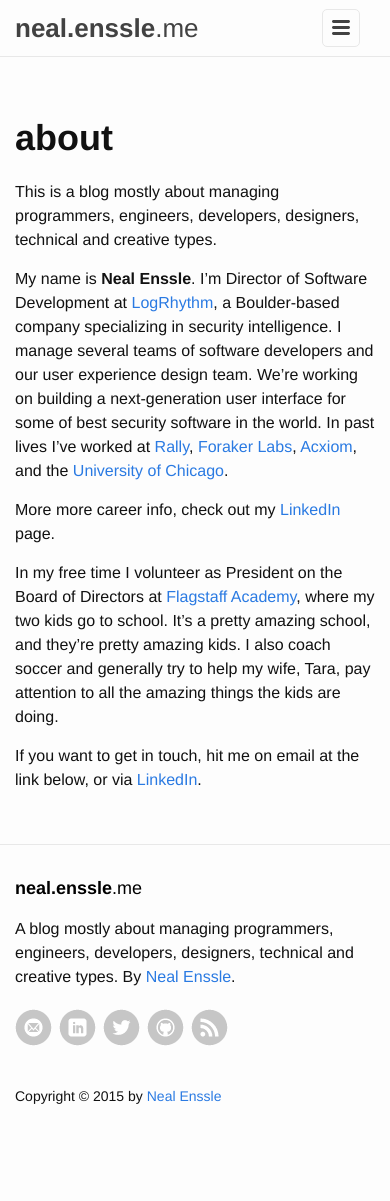
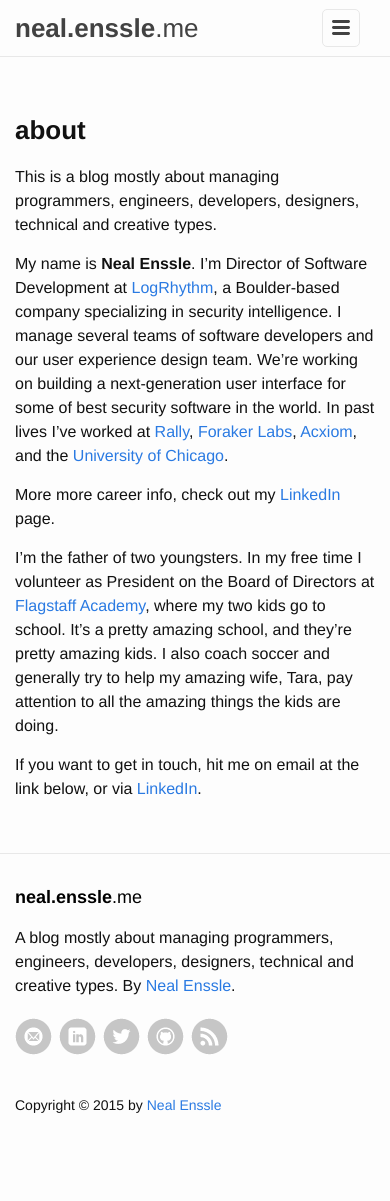
Before and after one commit to nealenssle/nealenssle.github.io, a Jekyll site: the page built from about.md, in a window 390 px wide. Built offline with Jekyll 4.4.1, drawn with Linux system fonts in a browser that asks for light colours.

Commit message:
Minor change to About content; fixed header size for posts on mobile.

```diff
--- a/_sass/_layout.scss
+++ b/_sass/_layout.scss
@@ -224,7 +224,7 @@
     // line-height: 1;
 
     @include media-query($on-laptop) {
-        font-size: 36px;
+        font-size: 26px;
     }
 }
 
@@ -239,7 +239,7 @@
         font-size: 20px;
 
         @include media-query($on-laptop) {
-            font-size: 28px;
+            font-size: 20px;
         }
     }
 
@@ -247,7 +247,7 @@
         font-size: 18px;
 
         @include media-query($on-laptop) {
-            font-size: 22px;
+            font-size: 18px;
         }
     }
 
@@ -255,7 +255,7 @@
         font-size: 14px;
 
         @include media-query($on-laptop) {
-            font-size: 18px;
+            font-size: 14px;
         }
     }
 }
--- a/about.md
+++ b/about.md
@@ -10,6 +10,6 @@
 
 More more career info, check out my [LinkedIn](https://www.linkedin.com/in/nealenssle) page.
 
-In my free time I volunteer as President on the Board of Directors at [Flagstaff Academy](http://flagstaffacademy.org), where my two kids go to school. It's a pretty amazing school, and they're pretty amazing kids. I also coach soccer and generally try to help my wife, Tara, pay attention to all the amazing things the kids are doing.
+I'm the father of two youngsters. In my free time I volunteer as President on the Board of Directors at [Flagstaff Academy](http://flagstaffacademy.org), where my two kids go to school. It's a pretty amazing school, and they're pretty amazing kids. I also coach soccer and generally try to help my amazing wife, Tara, pay attention to all the amazing things the kids are doing.
 
 If you want to get in touch, hit me on email at the link below, or via [LinkedIn](https://www.linkedin.com/in/nealenssle).
```
